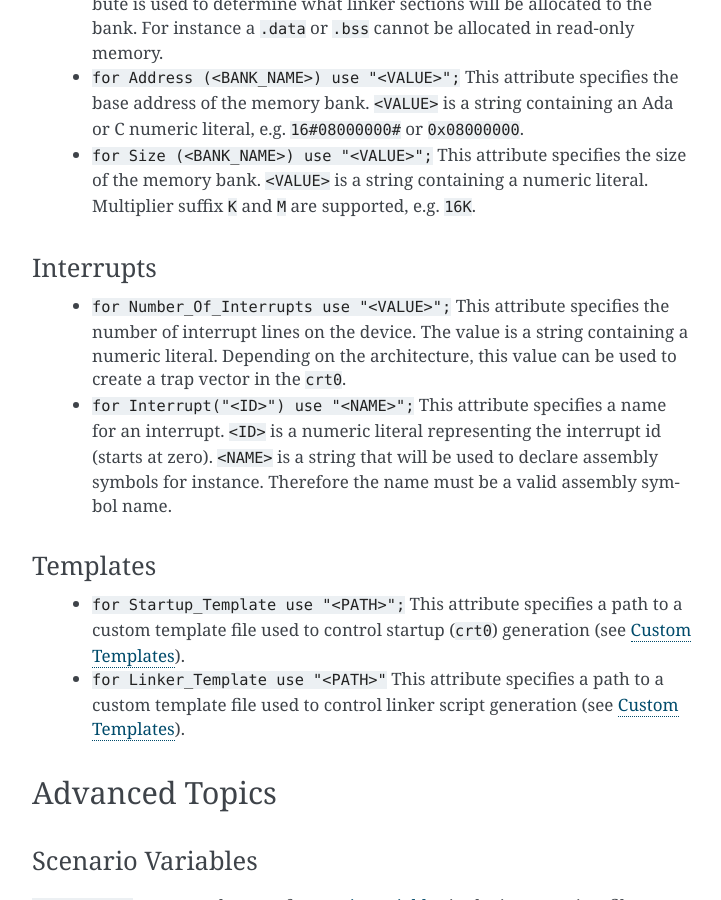
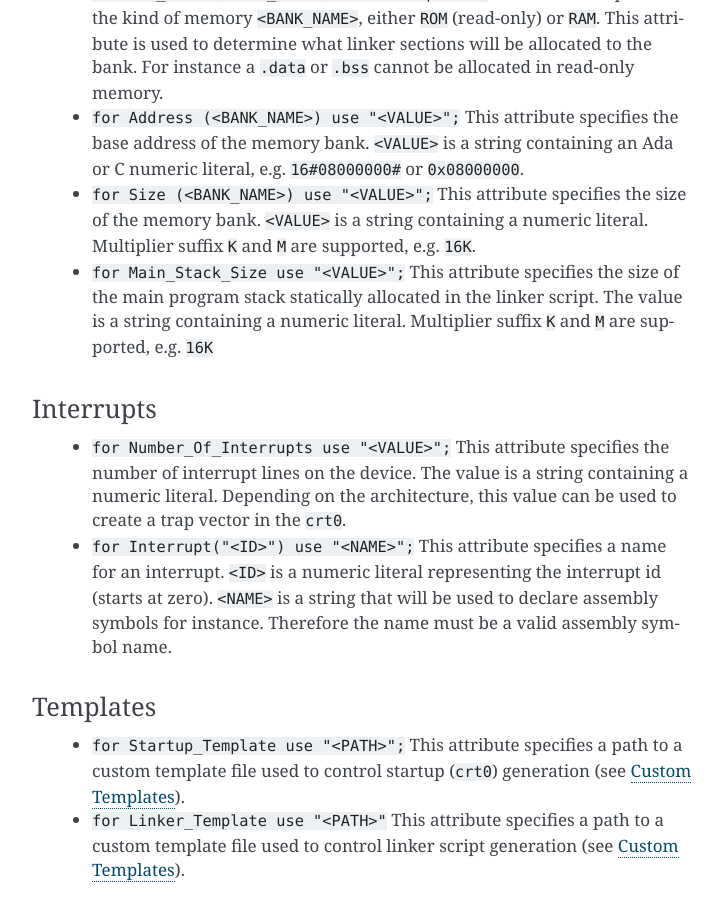
Before and after one commit to AdaCore/startup-gen, a Sphinx documentation site: the page built from doc/index.rst, in a window 1280 px wide and 900 px high, scrolled down 2259 px. Shown: the whole window, without its empty margins (388-1109 px from the left). Built offline with Sphinx 7.4.7, drawn with Linux system fonts in a browser that asks for light colours; some of the changed text lies outside the part shown.

Commit message:
Add support for user defined stack size

```diff
--- a/doc/index.rst
+++ b/doc/index.rst
@@ -41,6 +41,8 @@ Here is an example of project file:
 
       for CPU_Name use "cortex-m4f";
       for Number_Of_Interrupts use "25";
+
+      for Main_Stack_Size use ("4K");
 
       for Memories use ("flash", "sram");
 
@@ -130,6 +132,11 @@ Memory
  * ``for Size (<BANK_NAME>) use "<VALUE>";`` This attribute specifies the size
    of the memory bank. ``<VALUE>`` is a string containing a numeric literal.
    Multiplier suffix ``K`` and ``M`` are supported, e.g. ``16K``.
+
+ * ``for Main_Stack_Size use "<VALUE>";`` This attribute specifies the size of
+   the main program stack statically allocated in the linker script. The value
+   is a string containing a numeric literal. Multiplier suffix ``K`` and ``M``
+   are supported, e.g. ``16K``
 
 
 Interrupts
```
Also changed, not shown: 9 other files.
